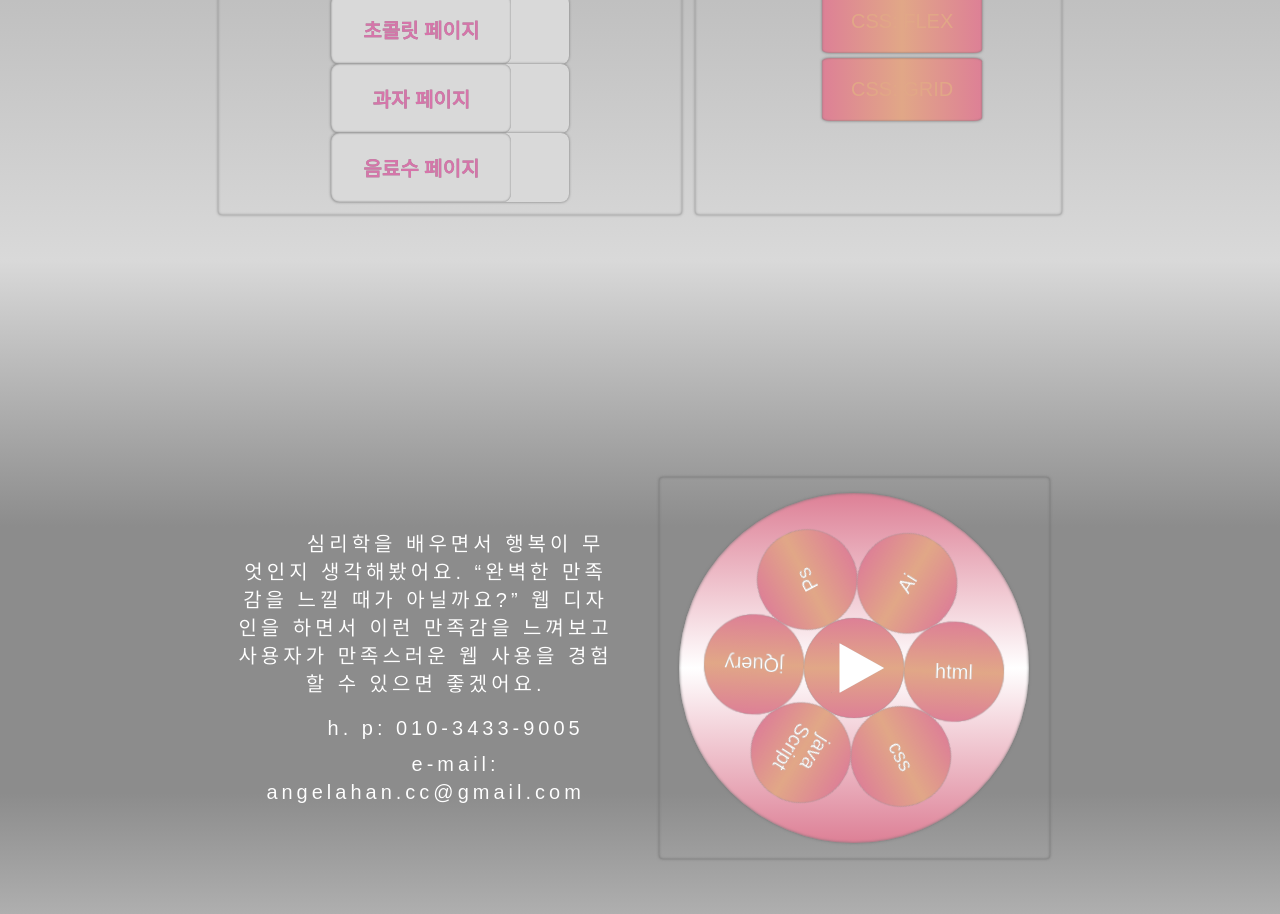
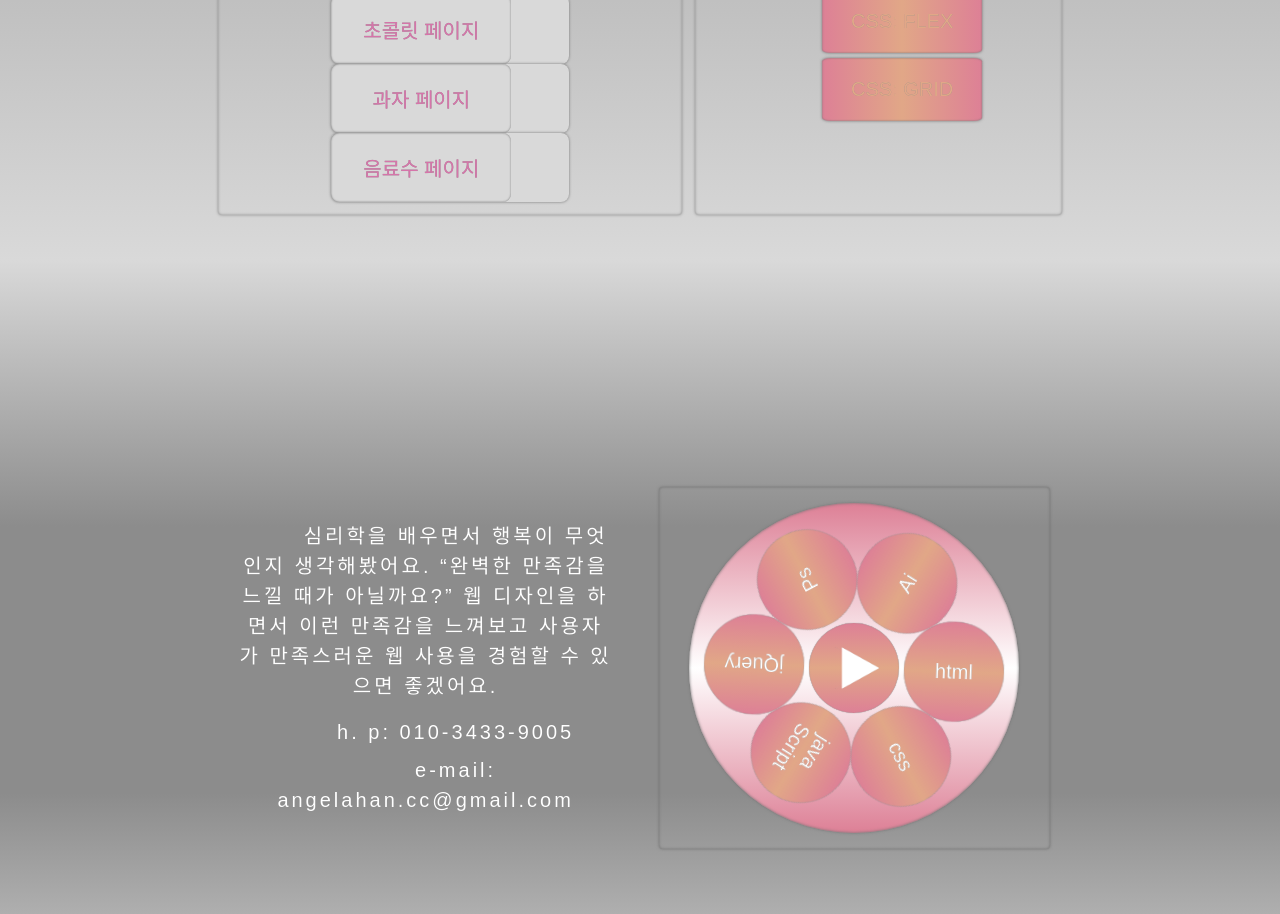
Before and after one commit to nglvision/web_profile, a plain HTML site: page index.html in a window 1280 px wide. Shown: the part 1340-2254 px from the top of the page. Drawn offline with Linux system fonts and the light colour scheme; a web font is replaced by a local one.

Commit message:
modified font, section3

```diff
--- a/css/common/reset.css
+++ b/css/common/reset.css
@@ -13,7 +13,7 @@ html {
 body {
   width: 100%;
   height: 100%;
-  font-family: Arial, sans-serif;
+  font-family: "IBM Plex Sans KR", sans-serif;
   --color-0: rgba(10, 10, 10, 0.5);
   --color-1: #d675aa;
   --color-2: #dd8096;
--- a/css/index_page_container/section1.css
+++ b/css/index_page_container/section1.css
@@ -78,12 +78,14 @@
   h2.title {
   color: var(--color-2);
   font-size: 4em;
+  font-weight: 500;
   text-transform: uppercase;
   color: rgb(255, 255, 255);
   letter-spacing: 0.1em;
   position: absolute;
   z-index: 8;
   transition: all 0.4s;
+  text-shadow: 0 0 1px var(--color-5);
 }
 
 .section.sec1 .bcon {
--- a/css/index_page_container/section2.css
+++ b/css/index_page_container/section2.css
@@ -16,6 +16,7 @@
 
 .section.sec2 h3.title {
   font-size: 2.2em;
+  font-weight: 500;
   color: #fff;
   text-shadow: 0 0 0.5px var(--color-5);
   transition: all 0.4s;
@@ -75,6 +76,7 @@
   flex: 1;
   display: block;
   font-size: 2em;
+  font-weight: 400;
   text-align: center;
   color: var(--color-1);
   text-shadow: 0 0 0.5px var(--color-6);
@@ -88,7 +90,13 @@
   width: 3.2em;
   height: 3.2em;
   display: block;
-  background: linear-gradient(90deg, var(--color-4), var(--color-7));
+  background: linear-gradient(
+    90deg,
+    var(--color-4),
+    var(--color-4),
+    var(--color-1),
+    var(--color-4)
+  );
   border-radius: 50%;
   box-shadow: inset 0 0 3px 1px var(--color-1);
   z-index: -1;
@@ -141,6 +149,7 @@
   padding: 1em;
   font-size: 2em;
   color: var(--color-4);
+  text-shadow: 0 0 0.5px var(--color-6);
   text-transform: uppercase;
   background: linear-gradient(
     90deg,
--- a/css/index_page_container/section3.css
+++ b/css/index_page_container/section3.css
@@ -21,7 +21,6 @@
 
 .section.sec3 .abouts {
   width: 100%;
-  height: auto;
   display: flex;
   justify-content: space-between;
   align-items: center;
@@ -42,10 +41,10 @@
 .about.con1 p {
   color: #fff;
   font-size: 2em;
-  letter-spacing: 0.2em;
+  letter-spacing: 0.15em;
   text-align: center;
   text-indent: 3em;
-  line-height: 1.4em;
+  line-height: 1.5em;
   text-shadow: 0 0 0.5px var(--color-5);
   margin: 1vh;
   transition: all 0.4s;
@@ -64,8 +63,8 @@
 }
 
 .circle-con {
-  width: 35em;
-  height: 35em;
+  width: 33em;
+  height: 33em;
 }
 
 .circle-con .sec-con {
@@ -102,10 +101,11 @@
 }
 
 .circle-con .sec-con .button span {
-  width: 10em;
-  height: 10em;
+  width: 9em;
+  height: 9em;
   display: block;
   padding: 2em;
+  transition: all 0.4s ease-out;
 }
 
 .circle-con .sec-con .button span.stop {
@@ -125,7 +125,7 @@
 .skill-con {
   position: absolute;
   width: 100%;
-  height: 35em;
+  height: 33em;
 }
 
 .skill-con > ul {
--- a/index.html
+++ b/index.html
@@ -7,6 +7,9 @@
     <meta name="viewport" content="width=device-width, initial-scale=1.0">
     <title>한안젤라 포트폴리오</title>
     <link rel="icon" href="./images/favicon_resume.svg" type="image/x-icon">
+    <link rel="preconnect" href="https://fonts.googleapis.com">
+    <link rel="preconnect" href="https://fonts.gstatic.com" crossorigin>
+    <link href="https://fonts.googleapis.com/css2?family=IBM+Plex+Sans+KR:wght@400;500;600;700&family=Noto+Sans:wght@400;500;700&display=swap" rel="stylesheet">
     <link rel="stylesheet" href="./css/index.css">
     <link rel="stylesheet" href="./css/common/header.css">
     <script src="././js/jquery-3.6.0.min.js" defer></script>
```
